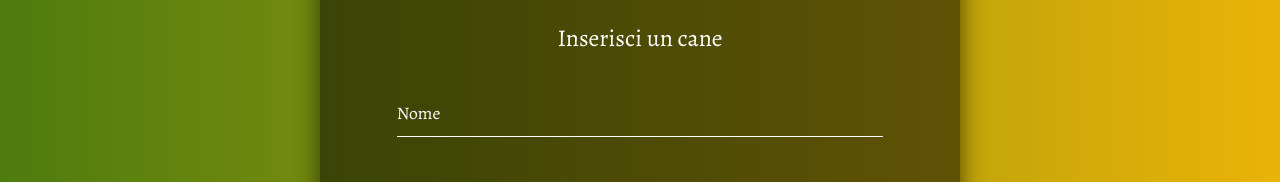
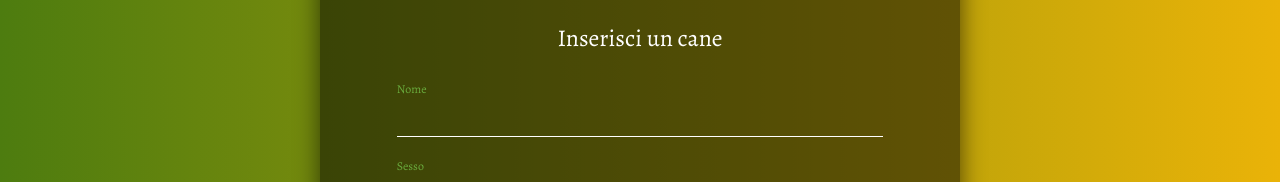
Before and after one commit to William-95/Oasis, a React (Create React App) app: page /insertdog in a window 1280 px wide. Shown: the part 767-949 px from the top of the page. Built offline with nearby package versions, Linux system fonts and the light colour scheme; no server answers.

Commit message:
Update enterForm.css

```diff
--- a/src/css/enterForm.css
+++ b/src/css/enterForm.css
@@ -73,7 +73,7 @@
   color: var(--lightGreen);
   font-size: 12px;
 }
-.userBox input:not(:valid) ~ label
+.userBox input:not(:user-valid) ~ label
 {
   top: -20px;
   left: 0;
```
